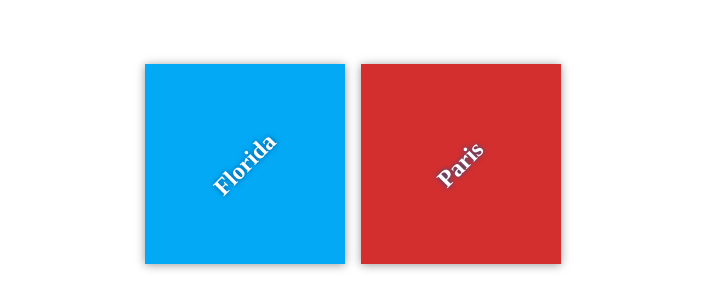
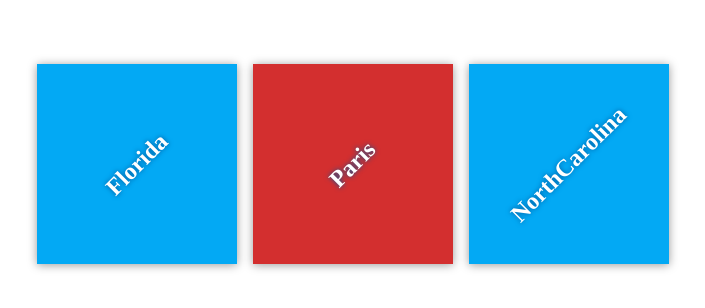
Before and after one commit to Sowmyadevathu/my-travel-plan, a plain HTML site: page index.html in a window 1280 px wide. Shown: the part 236-544 px from the top of the page, without its empty margins (287-992 px from the left). Drawn offline with Linux system fonts and the light colour scheme.

Commit message:
Add starting destinations

```diff
--- a/index.html
+++ b/index.html
@@ -17,6 +17,9 @@
             <div class="destination" id="paris">
                 <h2>Paris</h2>
             </div>
+            <div class="destination" id="northcarolina">
+                <h2>NorthCarolina</h2>
+            </div>
         </div>
     </div>
 
```
